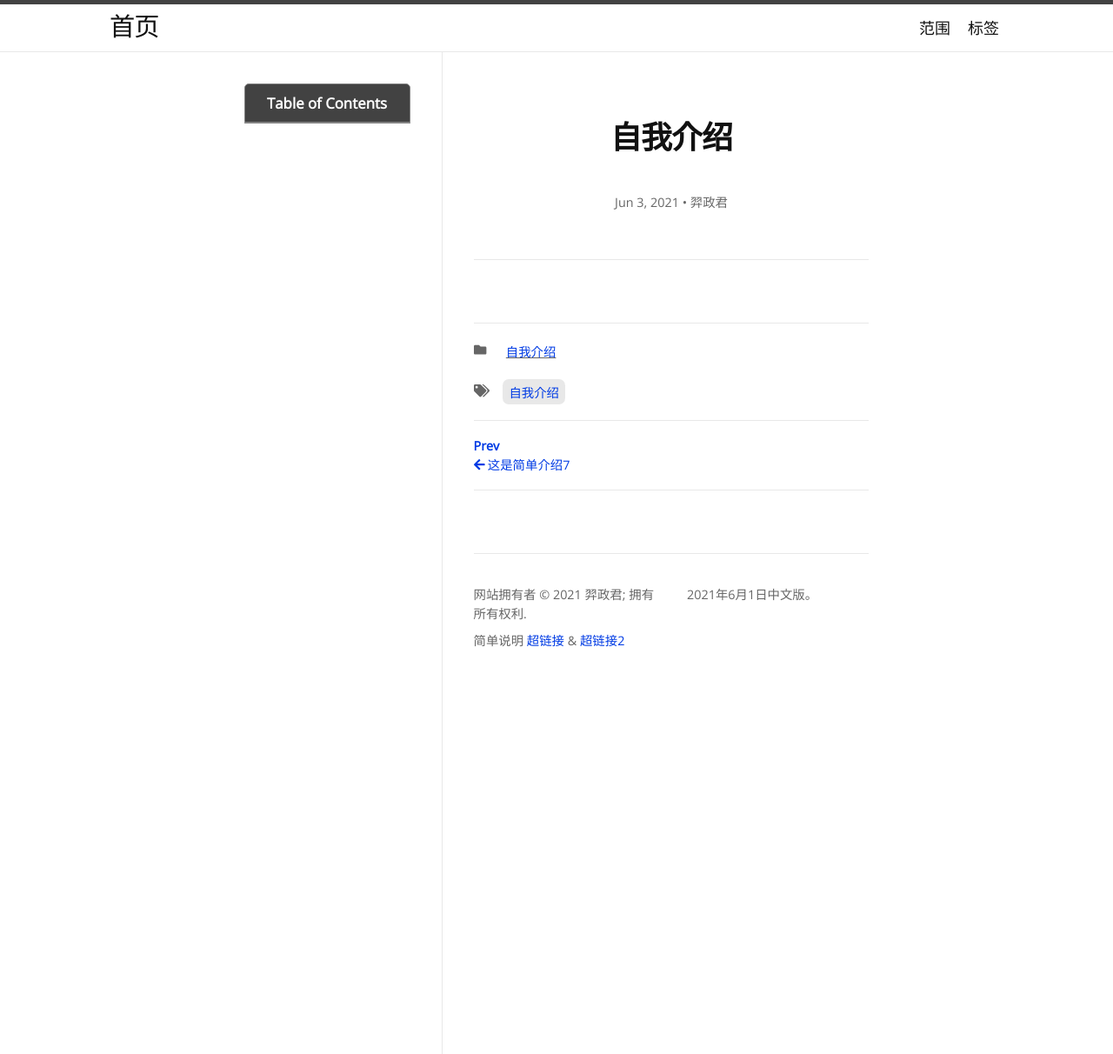
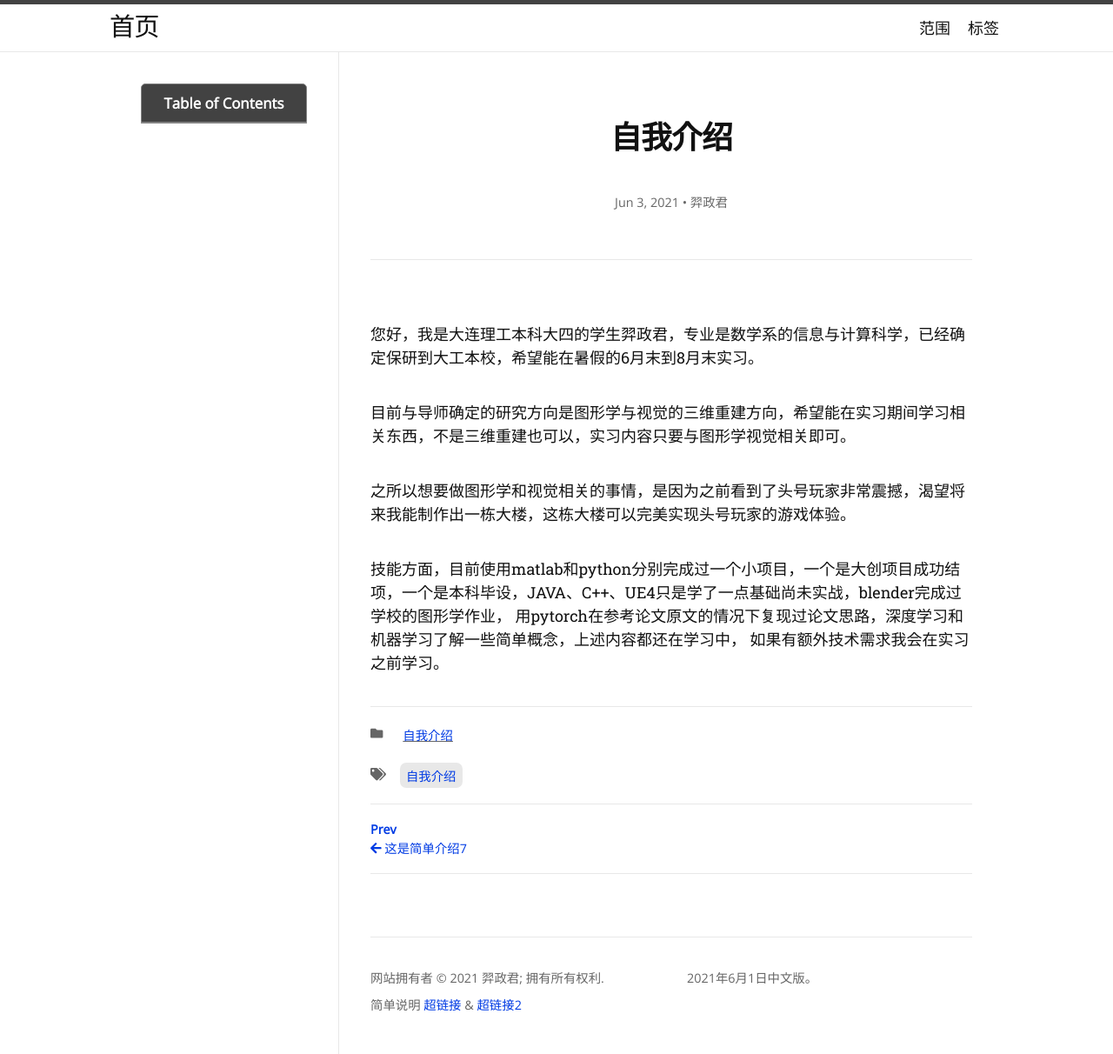
Before and after one commit to guohuanguohuan/helloyizhengjun.github.io, a Jekyll site: the page built from _posts/2021-06-03-这是自我介绍.md, in a window 1280 px wide. Shown: the whole page at 87% size. Built offline with Jekyll 4.4.1, drawn with Linux system fonts in a browser that asks for light colours; nearby versions of some CDN libraries; some web fonts are replaced.

Commit message:
Update 2021-06-03-这是自我介绍.md

```diff
--- a/_posts/2021-06-03-这是自我介绍.md
+++ b/_posts/2021-06-03-这是自我介绍.md
@@ -8,7 +8,15 @@
   - 羿政君
 ---
 
+您好，我是大连理工本科大四的学生羿政君，专业是数学系的信息与计算科学，已经确定保研到大工本校，希望能在暑假的6月末到8月末实习。
 
+目前与导师确定的研究方向是图形学与视觉的三维重建方向，希望能在实习期间学习相关东西，不是三维重建也可以，实习内容只要与图形学视觉相关即可。
+
+之所以想要做图形学和视觉相关的事情，是因为之前看到了头号玩家非常震撼，渴望将来我能制作出一栋大楼，这栋大楼可以完美实现头号玩家的游戏体验。
+
+技能方面，目前使用matlab和python分别完成过一个小项目，一个是大创项目成功结项，一个是本科毕设，JAVA、C++、UE4只是学了一点基础尚未实战，blender完成过学校的图形学作业，
+用pytorch在参考论文原文的情况下复现过论文思路，深度学习和机器学习了解一些简单概念，上述内容都还在学习中，
+如果有额外技术需求我会在实习之前学习。
 
 <!--
 这里是注释
```
Also changed, not shown: other parts of _posts/2021-06-03-这是自我介绍.md (+0 -8 lines).
